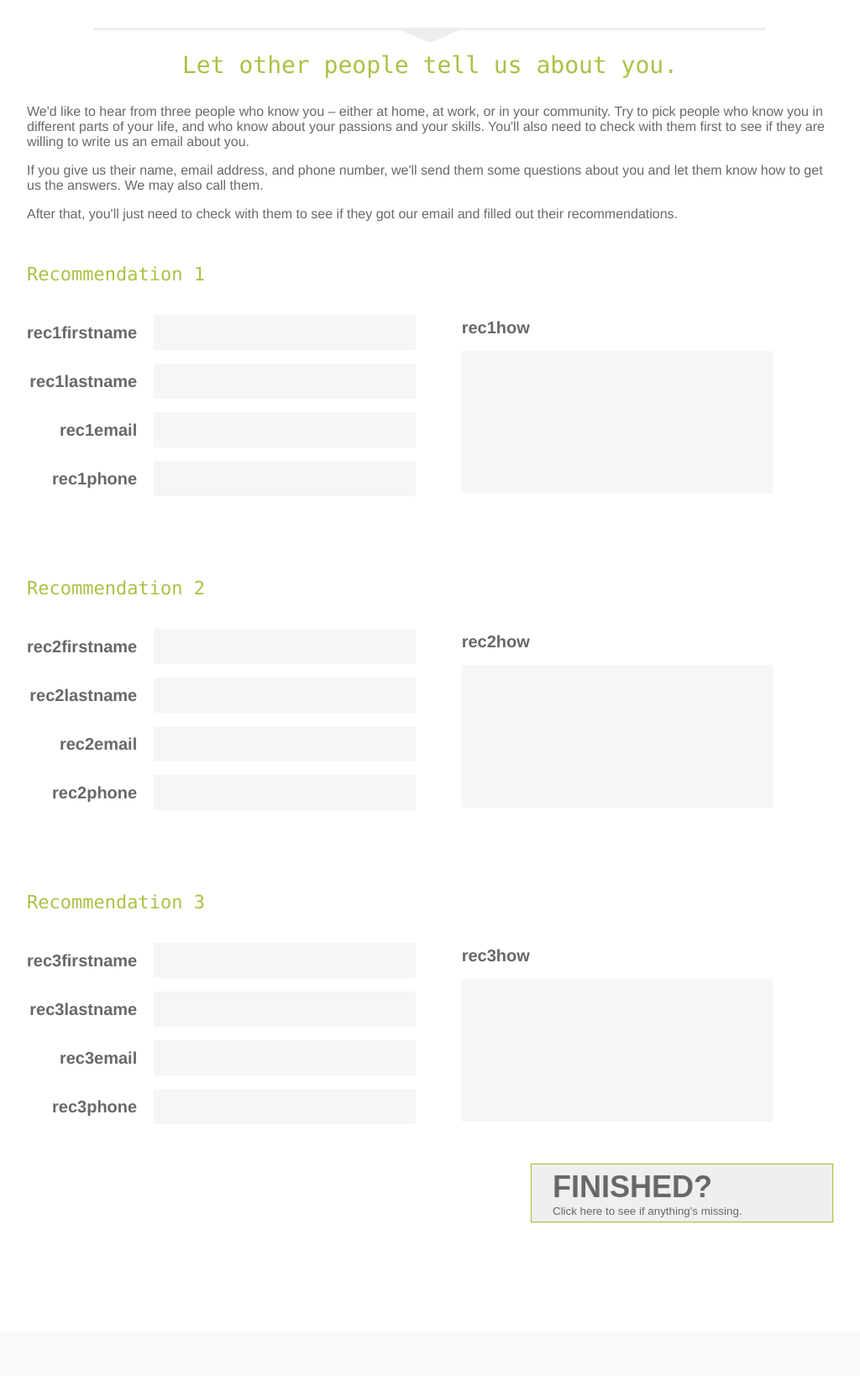
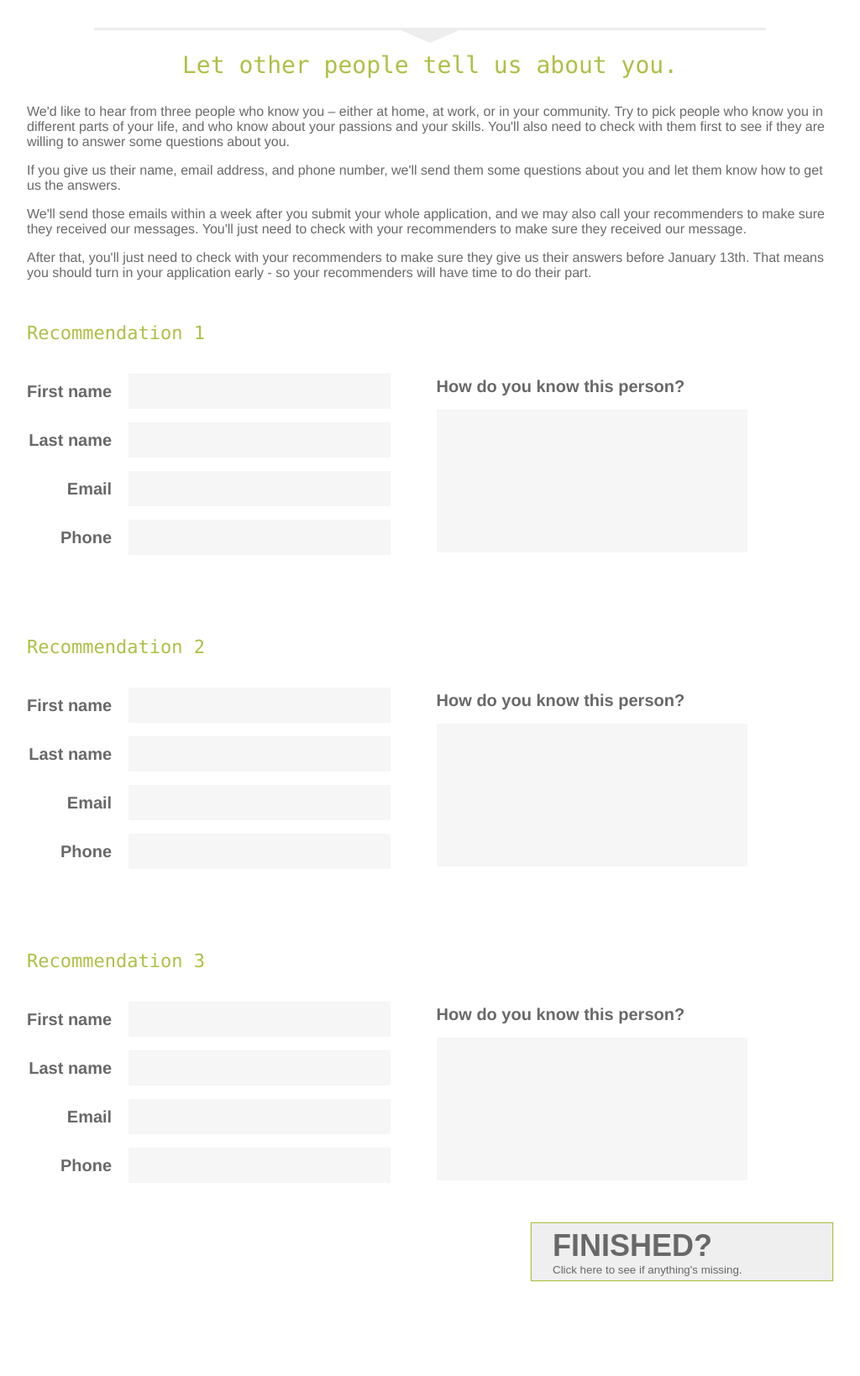
Before and after one commit to aliyarahman/student-application, a Flask app: template app/templates/recommendations.html in a window 1280 px wide. Shown: the part 178-1817 px from the top of the page at 84% size, without its empty margins (128-1152 px from the left). Before the commit the page ends 1635 px from the top, so only its background shows below. Run offline with Flask 2, Linux system fonts and the light colour scheme; the template is opened without the code that fills it: values that come from a table or form of the project are taken from there, others are empty; parts of the project's set-up code (start-up, migrations or seed data) failed here and were passed over; some libraries are stand-ins or nearby versions.

Commit message:
Fixed bugs on recommendations page and updated language on index

```diff
--- a/app/templates/index.html
+++ b/app/templates/index.html
@@ -3,7 +3,11 @@
 {% block content %}
 <div class="contentholder">
 	<h2>Your Code for Progress application</h2>
-	<p>This application has four parts that you need to finish before you can send it to us. We'll mark each one when you've finished it. You can always change what you've written in a section, even if it's marked complete, before you send in your final application.</p>
+	<p>This application has four parts that you need to finish before you can send it to us. The buttons for each section will be gray until you finish answering its questions - when the button turns green, you're done!</p>
+
+	<p>You can always change what you've written in a section, even if it's marked green, before you send in your final application.</p>
+
+	<p>Remember, <b>January 13th</b> is the appliction deadline - so we'll need all of your sections and recommendations turned in by then. There are instructions about recommendations on the page for that section.</p>
 </div>
 
 <div id="buttonholder">
--- a/app/templates/recommendations.html
+++ b/app/templates/recommendations.html
@@ -6,11 +6,13 @@
 		<h2>Let other people tell us about you.</h2>
 	</div>
 
-	<p>We'd like to hear from three people who know you – either at home, at work, or in your community. Try to pick people who know you in different parts of your life, and who know about your passions and your skills. You'll also need to check with them first to see if they are willing to write us an email about you.</p>
+	<p>We'd like to hear from three people who know you – either at home, at work, or in your community. Try to pick people who know you in different parts of your life, and who know about your passions and your skills. You'll also need to check with them first to see if they are willing to answer some questions about you.</p>
 
-	<p>If you give us their name, email address, and phone number, we'll send them some questions about you and let them know how to get us the answers. We may also call them.</p>
+	<p>If you give us their name, email address, and phone number, we'll send them some questions about you and let them know how to get us the answers.</p>
 
-	<p>After that, you'll just need to check with them to see if they got our email and filled out their recommendations.</p>
+	<p>We'll send those emails within a week after you submit your whole application, and we may also call your recommenders to make sure they received our messages. You'll just need to check with your recommenders to make sure they received our message.
+
+	<p>After that, you'll just need to check with your recommenders to make sure they give us their answers before January 13th. That means you should turn in your application early - so your recommenders will have time to do their part.</p>
 
 	{%if form.errors %}
 		<br>
@@ -29,13 +31,13 @@
 		<div class="recommenderbox">
 			<span class="formheader"><h3>Recommendation 1</h3></span>
 			<div class="col1">
-				<p>{{ form.rec1firstname.label }}{{ form.rec1firstname }}</p>
-				<p>{{ form.rec1lastname.label }}{{ form.rec1lastname }}</p>
-				<p>{{ form.rec1email.label }}{{ form.rec1email }}</p>
-				<p>{{ form.rec1phone.label }}{{ form.rec1phone }}</p>
+				<p><label>First name</label>{{ form.rec1firstname }}</p>
+				<p><label>Last name</label>{{ form.rec1lastname }}</p>
+				<p><label>Email</label>{{ form.rec1email }}</p>
+				<p><label>Phone</labe>{{ form.rec1phone }}</p>
 			</div>
 			<div class="recommender_shortanswer">
-				{{ form.rec1how.label }}<p>{{ form.rec1how }}</p>
+				<label>How do you know this person?</label><p>{{ form.rec1how }}</p>
 			</div>
 		</div>
 
@@ -43,13 +45,13 @@
 		<div class="recommenderbox">
 			<span class="formheader"><h3>Recommendation 2</h3></span>
 			<div class="col1">
-				<p>{{ form.rec2firstname.label }}{{ form.rec2firstname }}</p>
-				<p>{{ form.rec2lastname.label }}{{ form.rec2lastname }}</p>
-				<p>{{ form.rec2email.label }}{{ form.rec2email }}</p>
-				<p>{{ form.rec2phone.label }}{{ form.rec2phone }}</p>
+				<p><label>First name</label>{{ form.rec2firstname }}</p>
+				<p><label>Last name</label>{{ form.rec2lastname }}</p>
+				<p><label>Email</label>{{ form.rec2email }}</p>
+				<p><label>Phone</labe>{{ form.rec2phone }}</p>
 			</div>
 			<div class="recommender_shortanswer">
-				{{ form.rec2how.label }}<p>{{ form.rec2how }}</p>
+				<label>How do you know this person?</label><p>{{ form.rec2how }}</p>
 			</div>
 		</div>
 
@@ -57,13 +59,13 @@
 		<div class="recommenderbox">
 			<span class="formheader"><h3>Recommendation 3</h3></span>
 			<div class="col1">
-				<p>{{ form.rec3firstname.label }}{{ form.rec3firstname }}</p>
-				<p>{{ form.rec3lastname.label }}{{ form.rec3lastname }}</p>
-				<p>{{ form.rec3email.label }}{{ form.rec3email }}</p>
-				<p>{{ form.rec3phone.label }}{{ form.rec3phone }}</p>
+				<p><label>First name</label>{{ form.rec3firstname }}</p>
+				<p><label>Last name</label>{{ form.rec3lastname }}</p>
+				<p><label>Email</label>{{ form.rec3email }}</p>
+				<p><label>Phone</labe>{{ form.rec3phone }}</p>
 			</div>
 			<div class="recommender_shortanswer">
-				{{ form.rec3how.label }}<p>{{ form.rec3how }}</p>
+				<label>How do you know this person?</label><p>{{ form.rec3how }}</p>
 			</div>
 		</div>
 
```
